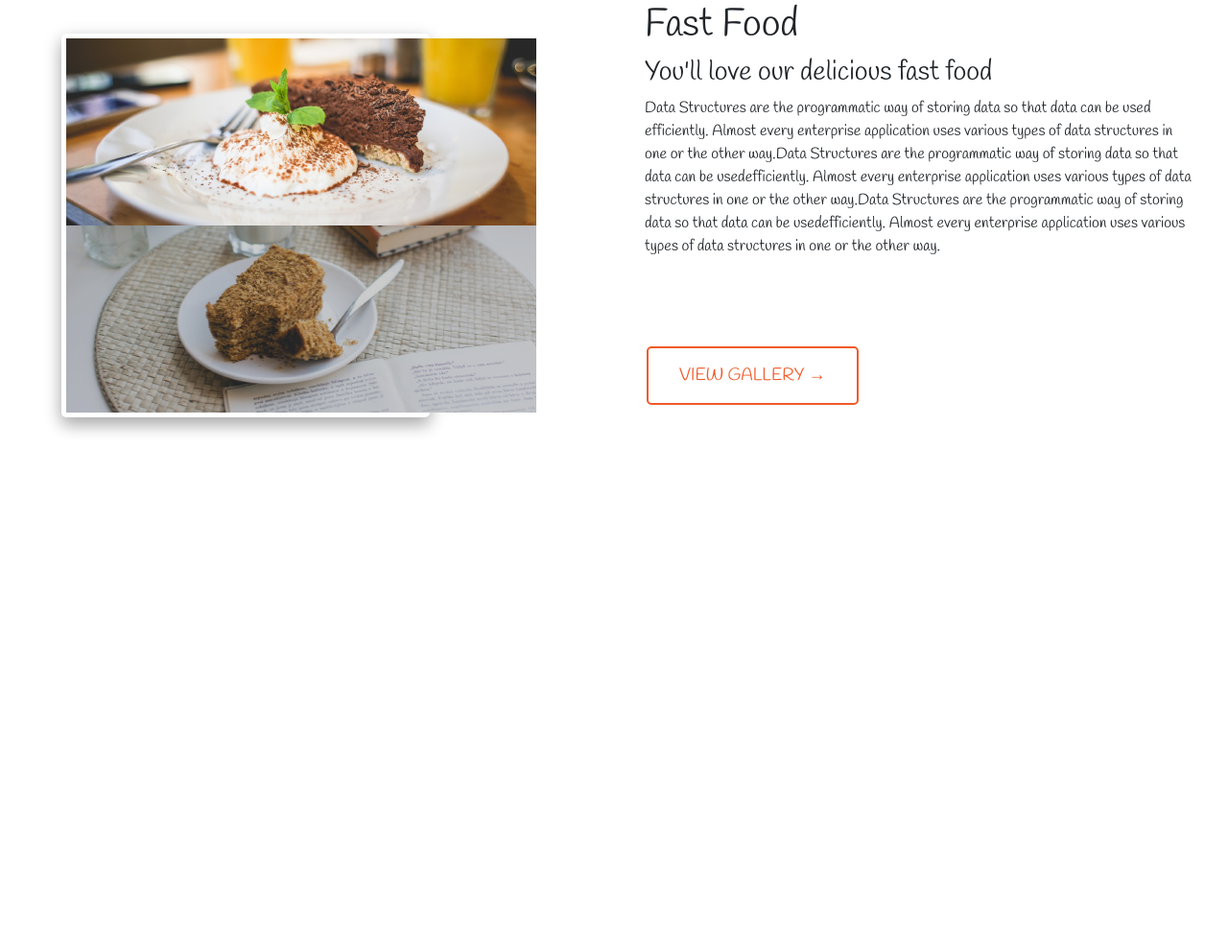
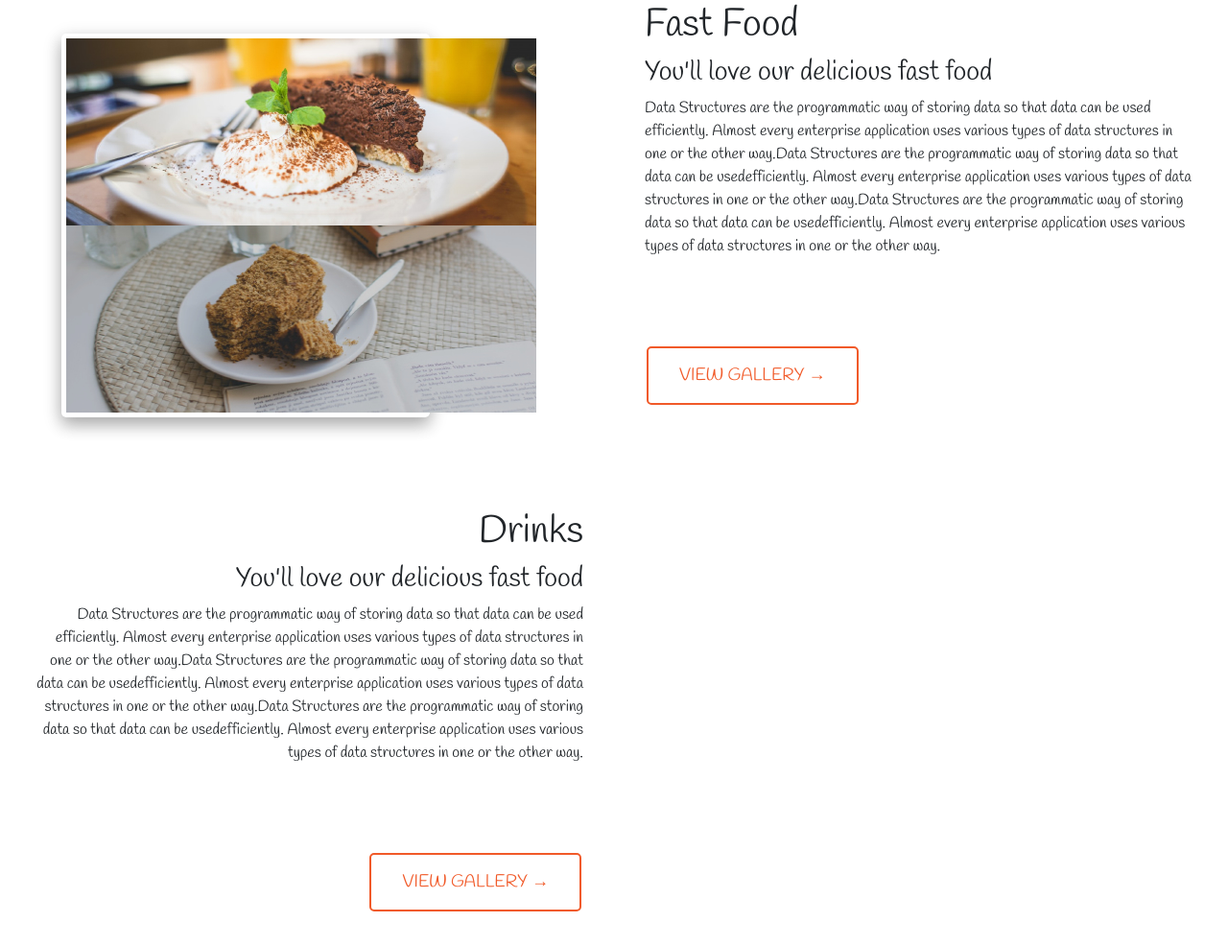
Before and after one commit to MoffatOmbasa/moffat-kitchen, a plain HTML site: page index.html in a window 1280 px wide. Shown: the part 1187-2173 px from the top of the page at 96% size. Before the commit the page ends 1686 px from the top, so only its background shows below. Drawn offline with nearby package versions, Linux system fonts and the light colour scheme.

Commit message:
css for dinner section addedd

```diff
--- a/index.html
+++ b/index.html
@@ -95,3 +95,17 @@
     </div>
   </div>
 </div>
+<!--DRINKS-->
+<div class="container-fluid">
+    <div class="row">
+        <div class="col-md-6 bg-1">
+            <div id="text2">
+                <h1>Drinks</h1>
+                <h3>You'll love our delicious fast food</h3>
+                <p>Data Structures are the programmatic way of storing data so that data can be used
+                efficiently. Almost every enterprise application uses various types of data structures in one
+                or the other way.Data Structures are the programmatic way of storing data so that data can be usedefficiently. Almost every enterprise application uses various types of data structures in one or the other way.Data Structures are the programmatic way of storing data so that data can be usedefficiently. Almost every enterprise application uses various types of data structures in one or the other way.</p>
+                <br/><br/><br/>
+                <a href="#"><button class="button button1">VIEW GALLERY &#8594;</button></a>
+            </div>
+        </div>
```
